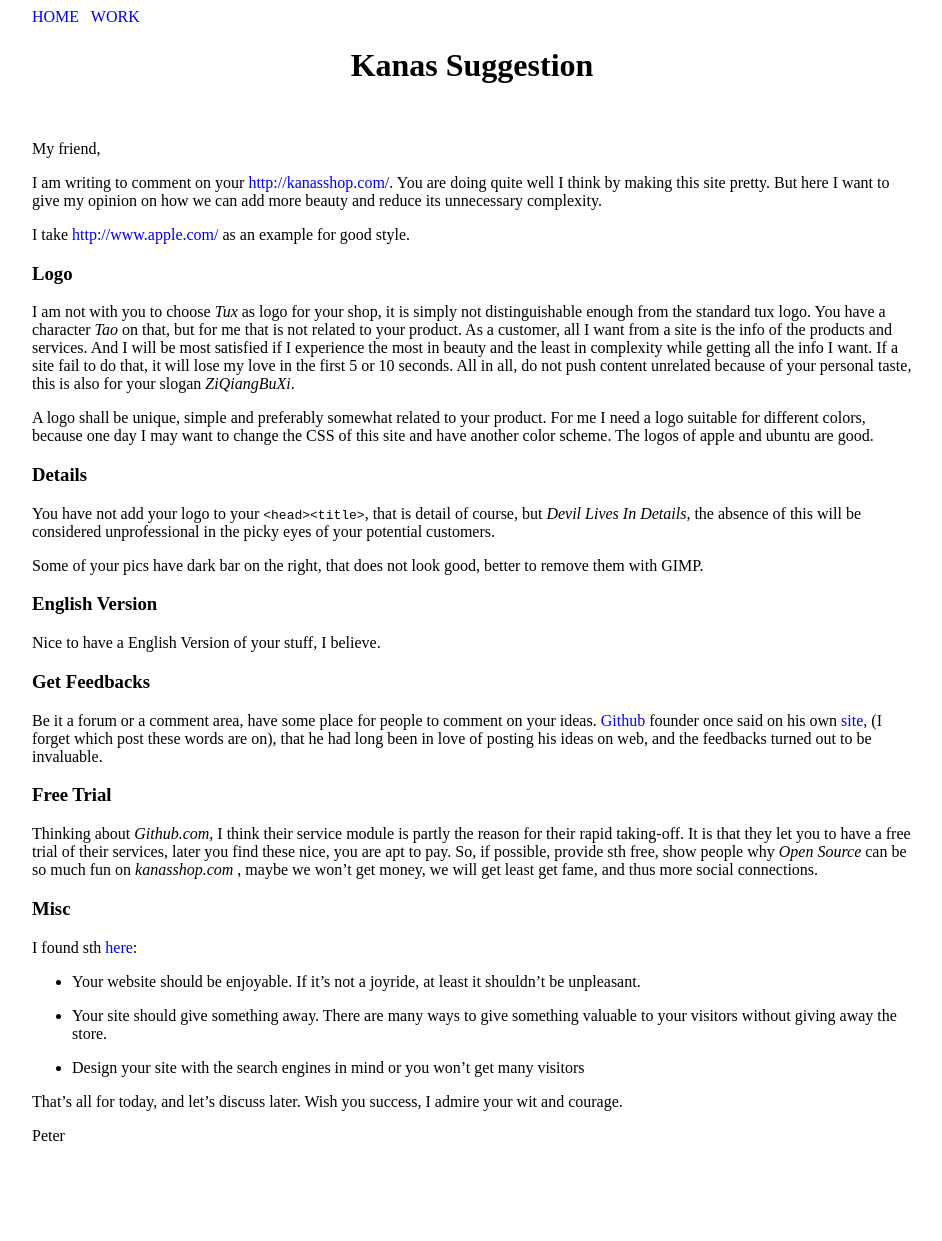
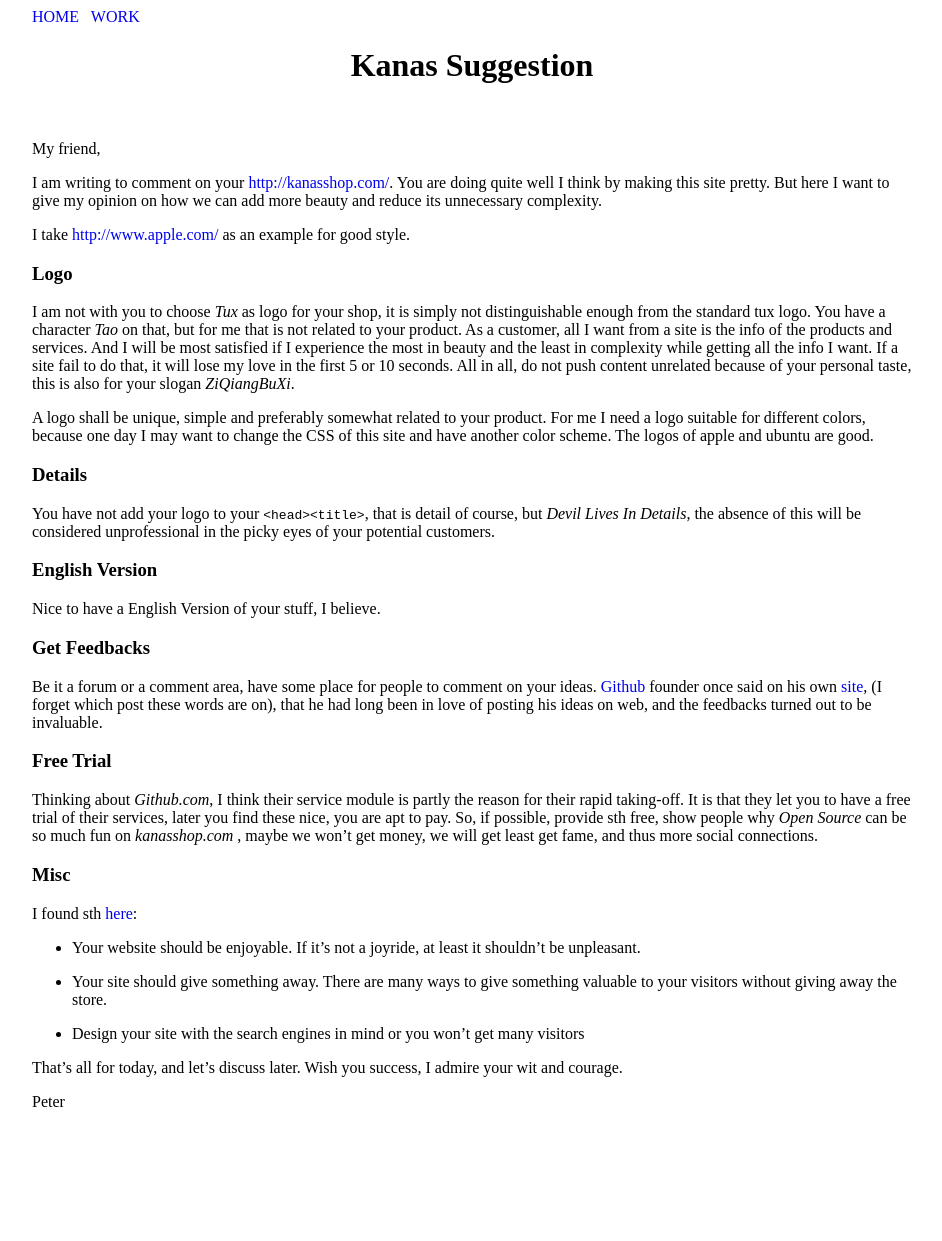
Before and after one commit to happypeter/happypeter.github.com, a Jekyll site: the page built from _posts/2010-9-8-kanas-suggestion.md, in a window 1280 px wide. Shown: the whole page, without its empty margins (168-1110 px from the left). Built offline with Jekyll 4.4.1, drawn with Linux system fonts in a browser that asks for light colours; Markdown is read by kramdown in place of the engine named in the settings; comment, search, counter and statistics services are not loaded; after the commit the page ends 1207 px from its top, so only the background shows below that.

Commit message:
wrong stuff

```diff
--- a/_posts/2010-9-8-kanas-suggestion.md
+++ b/_posts/2010-9-8-kanas-suggestion.md
@@ -31,9 +31,6 @@
 You have not add your logo to your `<head><title>`, that is detail of course,
 but _Devil Lives In Details_, the absence of this will be considered
 unprofessional in the picky eyes of your potential customers.
-
-Some of your pics have dark bar on the right, that does not look good, better
-to remove them with GIMP.
 
 ### English Version
 
```
